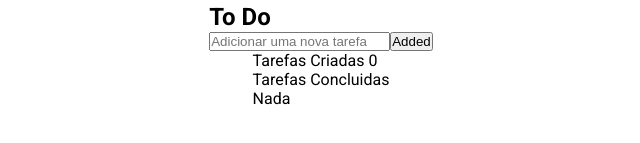
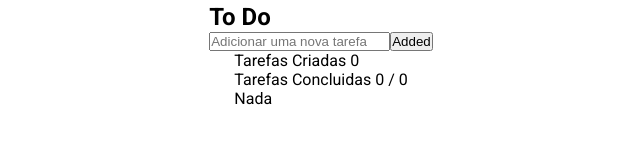
Before and after one commit to RaissaVasconcelos/To-Do-List, a React (Vite) app in the folder app/web/: page /home in a window 1280 px wide. Shown: the part 345-488 px from the top of the page, without its empty margins (319-959 px from the left). Built offline with nearby package versions, Linux system fonts and the light colour scheme.

Commit message:
feat: shows completed tasks

```diff
--- a/app/web/src/pages/Home.tsx
+++ b/app/web/src/pages/Home.tsx
@@ -1,5 +1,5 @@
 import { useForm, SubmitHandler } from 'react-hook-form'
-import { useState } from 'react'
+import { useEffect, useState } from 'react'
 import * as z from 'zod'
 import { zodResolver } from '@hookform/resolvers/zod'
 import Task from '../Componentes/Task'
@@ -51,11 +51,20 @@ export default function Home() {
     setTask(arrChecks)
   }
 
+  const tasksCompleted = () => {
+    const arrCompleted = task.filter((item) => item.completed === true).length
+    return arrCompleted;
+  }
+
   const onSubmit: SubmitHandler<Input> = (data: Input) =>  {
     const { input } = data
     addTask(input)
     reset({ input: '' })
   }
+
+  useEffect(() => {
+    tasksCompleted()
+  }, [task])
 
   return (
     <main className={styles.container}>
@@ -75,7 +84,7 @@ export default function Home() {
       </section>
       <section>
       <p>Tarefas Criadas {task.length} </p>
-      <p>Tarefas Concluidas </p>
+      <p>Tarefas Concluidas {tasksCompleted()} / {task.length}</p>
       { task.length > 0 ? (
        <div>
         { task.map((task) => (
```
